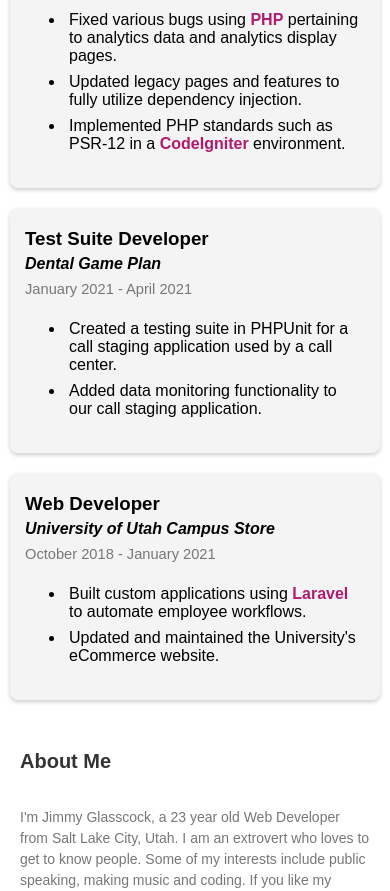
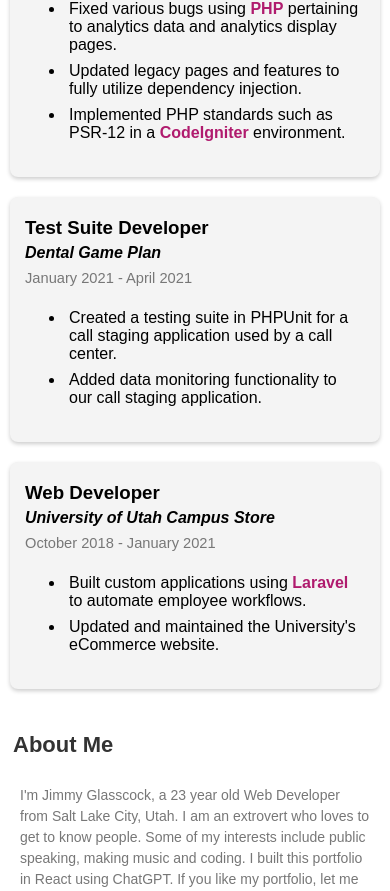
Before and after one commit to JimmyGlasscock/portfolio, a React (Create React App) app: page / in a window 390 px wide. Shown: the part 1106-1997 px from the top of the page. Built offline with nearby package versions, Linux system fonts and the light colour scheme.

Commit message:
updated title and favicon

```diff
--- a/src/App.css
+++ b/src/App.css
@@ -110,7 +110,8 @@ footer {
   }
 
   h2 {
-    font-size: 20px;
+    font-size: 22px;
+    padding: 3px;
   }
 
   p {
--- a/src/App.js
+++ b/src/App.js
@@ -1,7 +1,14 @@
 import React from 'react';
 import './App.css';
 
+import { useEffect } from 'react';
+
 function App() {
+  //This is for the page title
+  useEffect(() => {
+    document.title = 'Jimmy Glasscock\'s Portfolio';
+  }, []);
+
   return (
     <div className="mainContainer">
       <header>
@@ -71,7 +78,7 @@ function App() {
         {/* Projects section goes here*/}
         <section>
           <h2>About Me</h2>
-          <p className="aboutMeText">I'm Jimmy Glasscock, a {new Date().getFullYear() % 100} year old Web Developer from Salt Lake City, Utah. I am an extrovert who loves to get to know people. Some of my interests include public speaking, making music and coding. If you like my portfolio, let me know!</p>
+          <p className="aboutMeText">I'm Jimmy Glasscock, a {new Date().getFullYear() % 100} year old Web Developer from Salt Lake City, Utah. I am an extrovert who loves to get to know people. Some of my interests include public speaking, making music and coding. I built this portfolio in React using ChatGPT. If you like my portfolio, let me know!</p>
         </section>
       </main>
       <footer>
```
Also changed, not shown: 2 other files (tests, documents, lock files or other folders).
